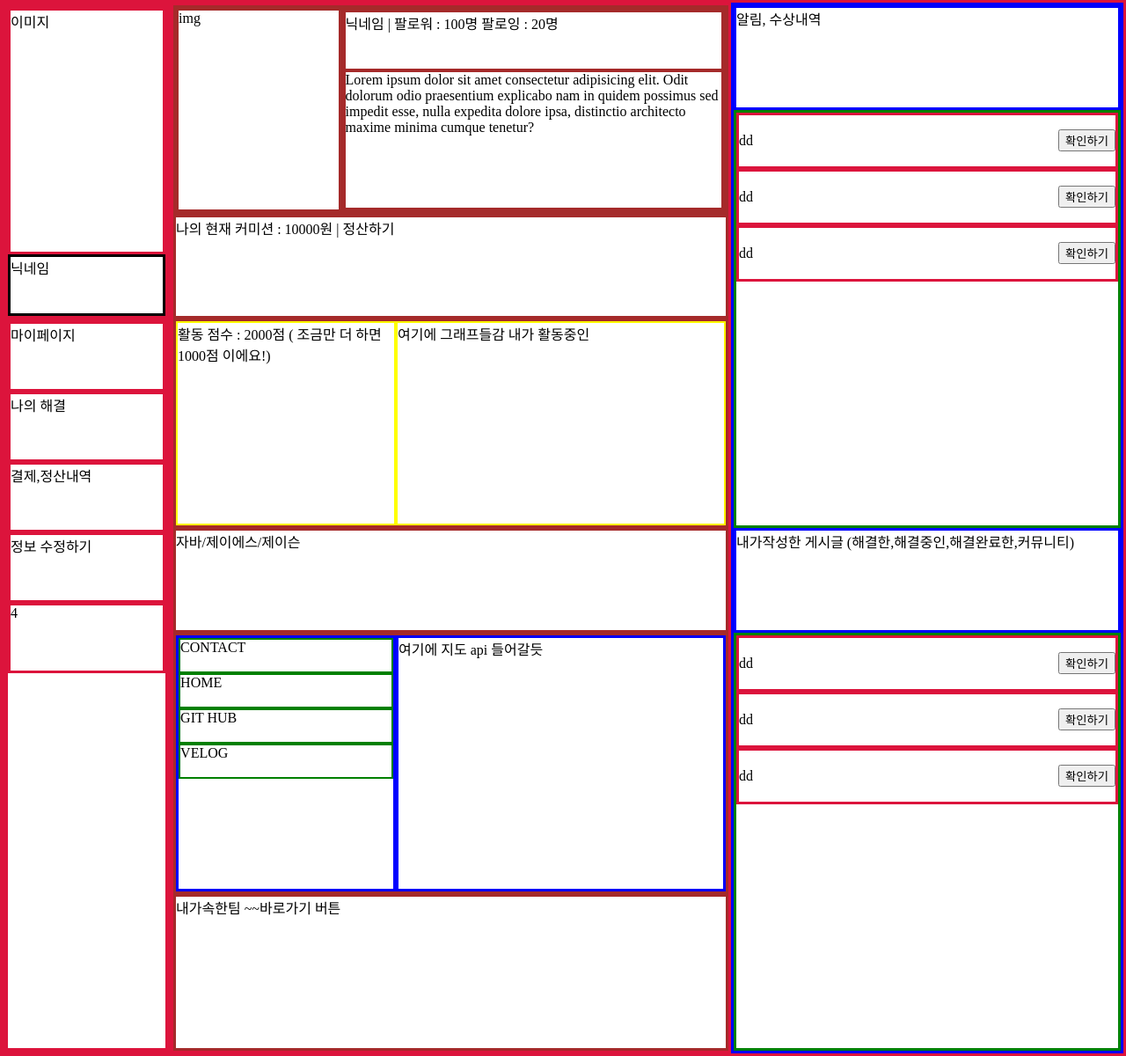
After one commit to sujin1226/Final-Project, a PHP site: page /myPage.html in a window 1280 px wide. The commit adds this page. Shown: the whole page at 88% size. Run offline with PHP 8.4, Linux system fonts and the light colour scheme.

Commit message:
22-08-22 양광모

```diff
--- /dev/null
+++ b/css/myPage.css
@@ -0,0 +1,216 @@
+*{
+    box-sizing: border-box;
+    margin: 0px;
+}
+
+:root{
+    --main-black-color: rgb(29,32,34); /* 메인 블랙칼라 */
+    --main-white-color:rgb(247,247,247);  /* 메인 화이트칼라 */
+    --main-red-color: rgb(238,43,42);  /* 메인 레드 칼라 */
+    --main-text-color: rgb(247,247,247);
+
+    --ex-border-color: crimson;  /* 보드 테스트 레드 칼라 */
+
+
+}
+/* 내 프로필 및 마이페이지 내역  */
+.mySection{
+    width: 100%;
+    height: 150vh;
+    border: solid 3px var(--ex-border-color);
+
+    display: flex;
+}
+/* ================================= */
+/* 사이드바 */
+.mySidebar{
+    width: 15%;
+    height: 100%;
+    border: solid 3px var(--ex-border-color);
+}
+/* 프로필 박스 */
+.profile{
+    width: 100%;
+    height: 30%;
+    border: solid 3px var(--ex-border-color);
+}
+
+.profile>.myimg{
+    width: 100%;
+    height: 80%;
+    border: solid 3px var(--ex-border-color);
+}
+.profile>.myname{
+    width: 100%;
+    height: 20%;
+    border: solid 3px black;
+}
+
+
+/* 사이드바 리스트 */
+.myList{
+    width: 100%;
+    height: 70%;
+    border: solid 3px var(--ex-border-color);
+}
+
+.myList>ul{
+    margin: 0; padding: 0;
+}
+.myList>ul>li{
+    width: 100%;
+    height: 10vh;
+    border: solid 3px var(--ex-border-color);
+
+    list-style-type: none;
+}
+
+
+/* ================================= */
+.myPage{
+    width: 50%;
+    height: 100%;
+    border: solid 3px var(--ex-border-color);
+}
+/* ================================= */
+/* 자기소개 */
+.introduce{
+    width: 100%;
+    height: 20%;
+    border: solid 3px brown;
+
+    display: flex;
+}
+/* 이미지 */
+.introduce>div:nth-child(1){
+    width: 30%;
+    height: 100%;
+    border: solid 3px brown;
+}
+/* 소개텍스트 */
+.introduce>div:nth-child(2){
+    width: 70%;
+    height: 100%;
+    border: solid 3px brown;
+}
+
+.introduce>div:nth-child(2)>.introduce_nickname{
+    width: 100%;
+    height: 30%;
+    border: solid 2px brown;
+}
+.introduce>div:nth-child(2)>.introduce_text{
+    width: 100%;
+    height: 70%;
+    border: solid 2px brown;
+}
+
+
+
+
+/* 커미션 */
+.comition{
+    width: 100%;
+    height: 10%;
+    border: solid 3px brown;
+}
+/* 내활동점수 */
+.level{
+    width: 100%;
+    height: 20%;
+    border: solid 3px brown;
+
+    display: flex;
+}
+.level>.score{
+    width: 40%;
+    height: 100%;
+    border: solid 2px yellow;
+}
+.level>.graph{
+    width: 60%;
+    height: 100%;
+    border: solid 2px yellow;
+}
+
+
+/* 내 주력 언어 */
+.language{
+    width: 100%;
+    height: 10%;
+    border: solid 3px brown;
+}
+/* 컨택트 & 지도 */
+.contact{
+    width: 100%;
+    height: 25%;
+    border: solid 3px brown;
+
+    display: flex;
+}
+.contact>.mySite{
+    width: 40%;
+    height: 100%;
+    border: solid 3px blue;
+}
+.contact>.mySite> ul{
+    margin: 0;
+    padding: 0;
+    list-style-type: none;
+}
+.contact>.mySite> ul>li{
+    border: 2px solid green;
+    width: 100%;
+    height: 5vh;
+}
+.contact>.myArea{
+    width: 60%;
+    height: 100%;
+    border: solid 3px blue;
+}
+
+
+/* 내가 속한팀 */
+.myTeam{
+    width: 100%;
+    height: 15%;
+    border: solid 3px brown;
+}
+
+/* ================================= */
+.myActivities{
+    width: 35%;
+    height: 100%;
+    border: solid 3px blue;
+}
+
+.myActivities_header{
+    width: 100%;
+    height: 10%;
+    border: solid 3px blue;
+}
+.myActivities_section{
+    width: 100%;
+    height: 40%;
+    border: solid 3px green;
+}
+
+.myActivities_section>ul{
+    margin: 0;
+    padding: 0;
+}
+.myActivities_section>ul>li{
+    margin: 0;
+    list-style-type: none;
+
+    width: 100%;
+    height: 8vh;
+    border: solid 3px var(--ex-border-color);
+
+    display: flex;
+    justify-content: space-between;
+    align-items: center;
+}
+.myActivities_section>ul>li>span{
+    margin-left: 50%;
+}
--- a/hotFixStart.html
+++ b/hotFixStart.html
@@ -5,10 +5,10 @@
     <meta http-equiv="X-UA-Compatible" content="IE=edge">
     <meta name="viewport" content="width=device-width, initial-scale=1.0">
     <title>HOTFIX</title>
-    <link rel="stylesheet" href="Start.css">
+    <link rel="stylesheet" href="./css/Start.css">
 </head>
 <body id="index" class="light">
-    <div id="container"">
+    <div id="container">
         <header></header>
         <div id="mainSection">
             <div id="mainSection1"></div>
--- /dev/null
+++ b/myPage.html
@@ -0,0 +1,140 @@
+<!DOCTYPE html>
+<html lang="en">
+<head>
+    <meta charset="UTF-8">
+    <meta http-equiv="X-UA-Compatible" content="IE=edge">
+    <meta name="viewport" content="width=device-width, initial-scale=1.0">
+    <link rel="stylesheet" href="./css/myPage.css">
+    <title>Document</title>
+</head>
+<body>
+    <div class="mySection">
+        <!-- 내 프로필 및 마이페이지 내역 -->
+        <div class="mySidebar">
+            <div class="profile">
+                <div class="myimg">
+                    이미지
+                </div>
+                <div class="myname">
+                    닉네임
+                </div>
+
+            </div>
+            <div class="myList">
+                <ul>
+                    <li>마이페이지</li>
+                    <li>나의 해결</li>
+                    <li>결제,정산내역</li>
+                    <li>정보 수정하기</li>
+                    <li>4</li>
+
+
+                </ul>
+            </div>
+        </div>
+        <!-- 마이 페이지부분 -->
+        <div class="myPage">
+            <!-- 자기소개 -->
+            <div class="introduce">
+                <!-- 사진&자기소개&팔로잉 -->
+                <div>img</div>
+                <div>
+                    <div class="introduce_nickname">닉네임 | 팔로워 : 100명 팔로잉 : 20명 </div>
+                    <div class="introduce_text">
+                        Lorem ipsum dolor sit amet consectetur adipisicing elit.
+                        Odit dolorum odio praesentium explicabo nam in quidem possimus
+                        sed impedit esse, nulla expedita dolore ipsa, distinctio architecto
+                        maxime minima cumque tenetur?
+                    </div>
+                </div>
+            </div>
+            <!-- 커미션 -->
+            <div class="comition">
+                나의 현재 커미션 : 10000원   | 정산하기
+            </div>
+            <!-- 내 활동점수 -->
+            <div class="level">
+                <div class="score">
+                    활동 점수 : 2000점  ( 조금만 더 하면 1000점 이에요!)
+
+                </div>
+                <div class="graph">
+                    여기에 그래프들감 내가 활동중인
+                </div>
+            </div>
+            <!-- 내 주력 언어 -->
+            <div class="language">
+                자바/제이에스/제이슨
+            </div>
+            <!-- 컨택트 & 지도 -->
+            <div class="contact">
+                <div class="mySite">
+                    <ul>
+                        <li>CONTACT</li>
+                        <li>HOME</li>
+                        <li>GIT HUB</li>
+                        <li>VELOG</li>
+                    </ul>
+                </div>
+                <div class="myArea">
+                    여기에 지도 api 들어갈듯
+                </div>
+            </div>
+            <!-- 내가 속한팀 -->
+            <div class="myTeam">
+                내가속한팀 ~~바로가기 버튼
+            </div>
+        </div>
+        <!-- 내 활동 내역 -->
+        <div class="myActivities">
+
+            <div class="myActivities_header">
+                알림, 수상내역
+            </div>
+            <!-- 알림 리스트 확인 -->
+            <div class="myActivities_section">
+                <ul>
+                    <li>
+                        <div>dd</div>
+                        <div><input type="button" value="확인하기"></div>
+                    </li>
+                    <li>
+                        <div>dd</div>
+                        <div><input type="button" value="확인하기"></div>
+                    </li>
+                    <li>
+                        <div>dd</div>
+                        <div><input type="button" value="확인하기"></div>
+                    </li>
+
+
+                </ul>
+            </div>
+            <div class="myActivities_header">
+                내가작성한 게시글
+                (해결한,해결중인,해결완료한,커뮤니티)
+            </div>
+            <div class="myActivities_section">
+                <ul>
+                    <li>
+                        <div>dd</div>
+                        <div><input type="button" value="확인하기"></div>
+                    </li>
+                    <li>
+                        <div>dd</div>
+                        <div><input type="button" value="확인하기"></div>
+                    </li>
+                    <li>
+                        <div>dd</div>
+                        <div><input type="button" value="확인하기"></div>
+                    </li>
+
+
+                </ul>
+            </div>
+
+        </div>
+    </div>
+
+</body>
+</html>
```
Also changed, not shown: basicframe_.html (+33 -22 lines), css/BasicFrame.css (+117 -41 lines), js/BasicFrame.js (+65 -6 lines), img/HOT.png (added), img/HOT_TEXT.png (added), img/hotfix_logo.png (deleted), img/user.png (deleted).
